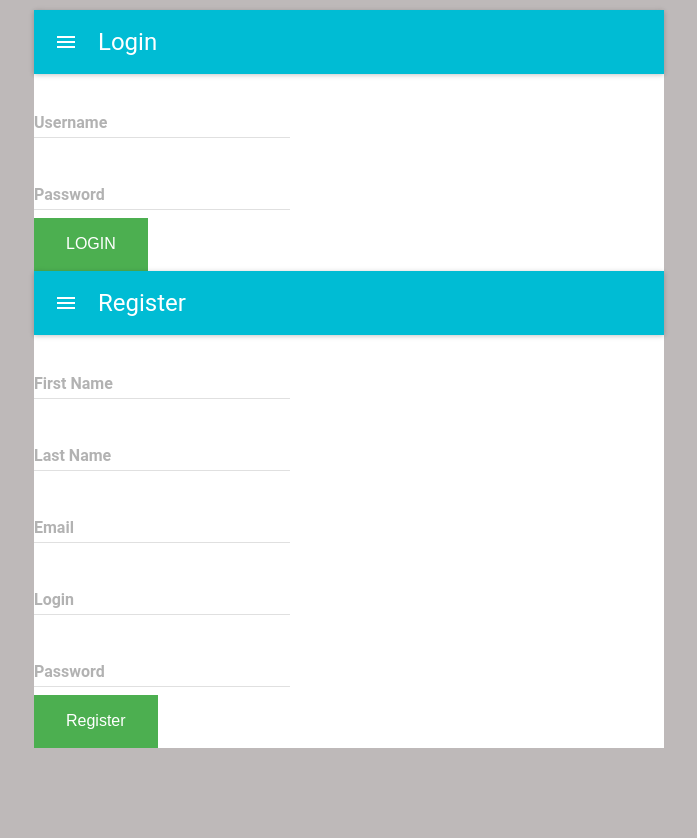
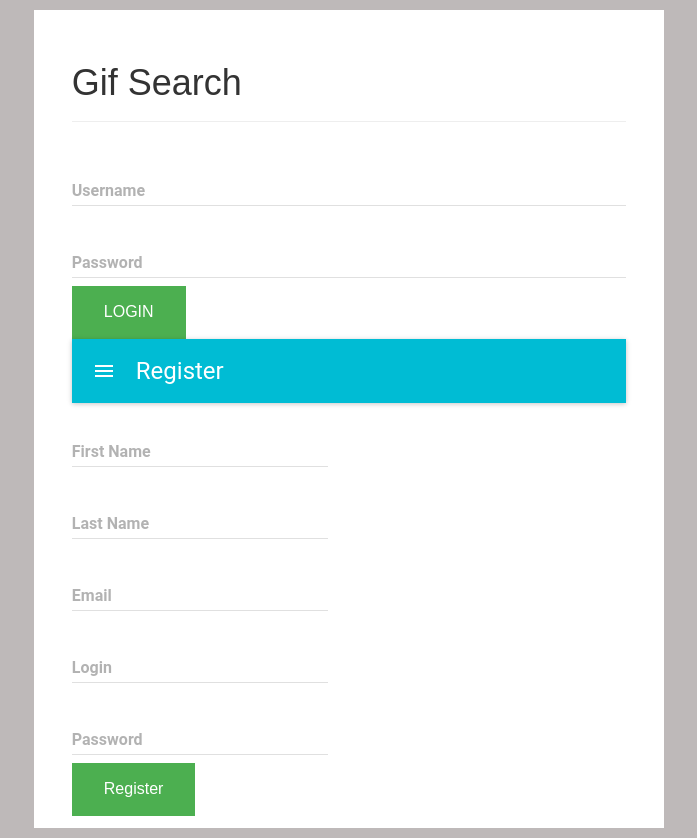
Before and after one commit to AndrewVeliky/GiphyLikeReactApp, a React (Create React App) app: page / in a window 1280 px wide. Shown: the whole page, without its empty margins (291-988 px from the left). Before the commit the page ends 800 px from the top, so only its background shows below. Built offline with nearby package versions, Linux system fonts and the light colour scheme.

Commit message:
change style of login page

```diff
--- a/src/App.css
+++ b/src/App.css
@@ -2,6 +2,10 @@
     background-color: white;
     width: 50%;
     margin: auto;
+    padding-top: 1%;
+    padding-left: 3%;
+    padding-right: 3%;
+    padding-bottom: 1%;
 }
 
 .d-none{
@@ -23,3 +27,13 @@
     font-size: 16px;
     text-decoration: none;
 }
+
+.download-btn {
+    background-color: DodgerBlue;
+    border: none;
+    color: white;
+    padding: 5px 15px;
+    font-size: 10px;
+    cursor: pointer;
+    font-size: 14px;
+}
--- a/src/App.js
+++ b/src/App.js
@@ -1,18 +1,13 @@
 import React, { Component } from 'react';
-import Grid  from 'react-bootstrap/lib/Grid';
-import Row  from 'react-bootstrap/lib/Row';
-import FormControl  from 'react-bootstrap/lib/FormControl';
-import Button  from 'react-bootstrap/lib/Button';
 import { Link } from 'react-router-dom'
-import Main from './Main';
 import './App.css';
 import Register from './Register';
+import Header from './Header';
 
 
 //material-ui
 import MuiThemeProvider from 'material-ui/styles/MuiThemeProvider';
 import AppBar from 'material-ui/AppBar';
-import RaisedButton from 'material-ui/RaisedButton';
 import TextField from 'material-ui/TextField';
 
 
@@ -24,7 +19,8 @@ class App extends Component {
             login: "",
             pass: "",
             validLogin: "d-none",
-            validPass: "d-none"
+            validPass: "d-none",
+            logged: false
         }
 
         this.setInitialValue = this.setInitialValue.bind(this);
@@ -40,25 +36,30 @@ class App extends Component {
     validateLoginForm(event){
         if(this.state.login === "" || this.state.pass === ""){
             event.preventDefault();
+            this.state.login === "" ? this.setState({validLogin: "warning"}) : this.setState({validLogin: "d-none"});
+            this.state.pass === "" ? this.setState({validPass: "warning"}) : this.setState({validPass: "d-none"});
         }
 
-        this.state.login === "" ? this.setState({validLogin: "warning"}) : this.setState({validLogin: "d-none"});
-        this.state.pass === "" ? this.setState({validPass: "warning"}) : this.setState({validPass: "d-none"});
+        this.setState({logged: true})
     }
 
     render() {
+        const style = {
+            width: `${100}%`
+        }
         return (
             <div className="login-page">
             <MuiThemeProvider>
               <div>
-              <AppBar
-                 title="Login"
+              <Header
+                 text="Login"
                />
                <TextField
                  hintText="Enter your Username"
                  floatingLabelText="Username"
                  name="login"
                  onChange = {(event) => this.setInitialValue(event)}
+                 style={style}
                  />
                  <span className={this.state.validLogin}>*Email required</span>
                <br/>
@@ -68,6 +69,7 @@ class App extends Component {
                    floatingLabelText="Password"
                    name="pass"
                    onChange = {(event) => this.setInitialValue(event)}
+                   style={style}
                    />
                    <span className={this.state.validPass}>*Password required</span>
                  <br/>
```
